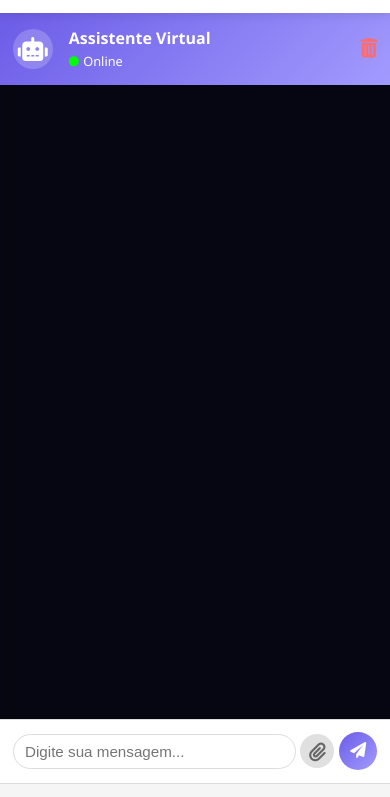
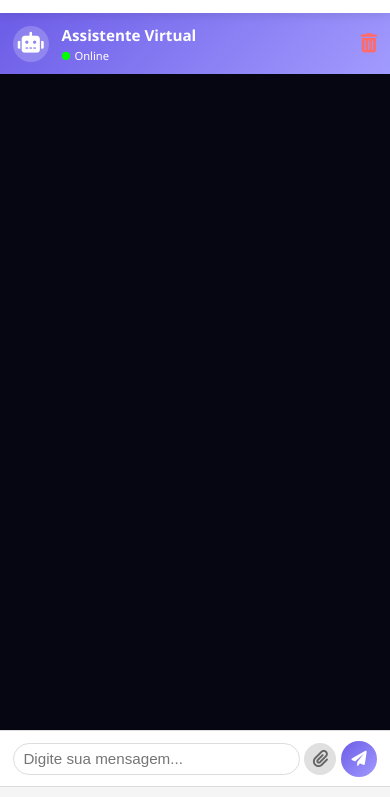
Before and after one commit to Trutabk/projeto-saas, a website with bundled scripts: page frontend/chat.html in a window 390 px wide. Shown: the part 65-862 px from the top of the page. Built offline with nearby package versions, Linux system fonts and the light colour scheme; no server answers; sample sign-in values are in the browser's storage.

Commit message:
Ajusta chat.css para mais espaço horizontal e vertical (90% da tela)

```diff
--- a/frontend/css/chat.css
+++ b/frontend/css/chat.css
@@ -131,7 +131,8 @@
   flex-direction: column;
   background: var(--bg-chat);
   backdrop-filter: blur(10px);
-  max-width: 800px;
+  width: 90vw;                /* 90% da largura da viewport */
+  max-width: none;            /* Remove limites fixos */
   margin: 0 auto;
   border-radius: 20px;
   box-shadow: 0 10px 30px rgba(0,0,0,0.1);
@@ -142,43 +143,43 @@
 .chat-header {
   display: flex;
   align-items: center;
-  gap: 1rem;
-  padding: 1rem;
+  gap: 0.8rem;                /* Reduzido para economizar espaço */
+  padding: 0.6rem 1rem;       /* Padding vertical menor */
   background: var(--gradient);
   color: white;
 }
 
 .chat-avatar {
-  width: 50px;
-  height: 50px;
+  width: 40px;                /* Reduzido de 50px */
+  height: 40px;
   border-radius: 50%;
   background: rgba(255,255,255,0.2);
   display: flex;
   align-items: center;
   justify-content: center;
-  font-size: 2rem;
+  font-size: 1.6rem;          /* Ajustado */
 }
 
 .chat-title h2 {
   margin: 0;
-  font-size: 1.2rem;
+  font-size: 1rem;            /* Reduzido de 1.2rem */
 }
 
 .status {
-  font-size: 0.8rem;
+  font-size: 0.7rem;          /* Reduzido */
   display: flex;
   align-items: center;
   gap: 0.3rem;
 }
 .status i {
-  font-size: 0.6rem;
+  font-size: 0.5rem;          /* Reduzido */
   color: #00ff00;
   animation: pulse 1.5s infinite;
 }
 
 /* ===== ÁREA DE MENSAGENS ===== */
 .chat-messages {
-  flex: 1;
+  flex: 9 1 0;                /* Ocupa 90% do espaço disponível */
   padding: 1rem;
   overflow-y: auto;
   display: flex;
@@ -346,14 +347,14 @@ pre:hover .copy-button {
   display: flex;
   align-items: center;
   gap: 0.5rem;
-  padding: 1rem;
+  padding: 0.6rem 1rem;       /* Padding vertical reduzido */
   background: white;
   border-top: 1px solid #ddd;
 }
 
 .chat-input-area input[type="text"] {
   flex: 1;
-  padding: 0.8rem 1rem;
+  padding: 0.6rem 1rem;       /* Reduzido de 0.8rem */
   border: 1px solid #ddd;
   border-radius: 50px;
   outline: none;
@@ -361,12 +362,12 @@ pre:hover .copy-button {
 }
 
 .file-label {
-  font-size: 1.5rem;
+  font-size: 1.3rem;          /* Reduzido de 1.5rem */
   cursor: pointer;
   color: #666;
   transition: color 0.3s;
-  width: 40px;
-  height: 40px;
+  width: 36px;                /* Reduzido de 40px */
+  height: 36px;
   display: flex;
   align-items: center;
   justify-content: center;
@@ -381,10 +382,10 @@ pre:hover .copy-button {
   background: var(--gradient);
   border: none;
   border-radius: 50%;
-  width: 50px;
-  height: 50px;
+  width: 44px;                /* Reduzido de 50px */
+  height: 44px;
   color: white;
-  font-size: 1.2rem;
+  font-size: 1.1rem;          /* Reduzido de 1.2rem */
   cursor: pointer;
   transition: transform 0.3s, box-shadow 0.3s;
 }
@@ -398,7 +399,7 @@ pre:hover .copy-button {
   display: flex;
   flex-wrap: wrap;
   gap: 0.5rem;
-  padding: 0.5rem 1rem;
+  padding: 0.4rem 1rem;       /* Reduzido verticalmente */
   background: #f5f5f5;
   border-top: 1px solid #ddd;
 }
@@ -406,8 +407,8 @@ pre:hover .copy-button {
 .preview-item {
   background: white;
   border-radius: 20px;
-  padding: 0.3rem 0.8rem;
-  font-size: 0.9rem;
+  padding: 0.2rem 0.7rem;     /* Reduzido */
+  font-size: 0.85rem;         /* Reduzido de 0.9rem */
   display: flex;
   align-items: center;
   gap: 0.3rem;
@@ -448,7 +449,7 @@ pre:hover .copy-button {
   }
 
   .chat-container {
-    width: 100%;
+    width: 100%;              /* Em mobile ocupa toda a largura */
     margin-left: 0;
     transition: margin-left 0.3s ease;
     border-radius: 0;
@@ -457,17 +458,17 @@ pre:hover .copy-button {
   }
 
   .chat-header {
-    padding: 0.8rem;
+    padding: 0.6rem 0.8rem;   /* Ajustado */
   }
 
   .chat-avatar {
-    width: 40px;
-    height: 40px;
-    font-size: 1.5rem;
+    width: 36px;
+    height: 36px;
+    font-size: 1.3rem;
   }
 
   .chat-title h2 {
-    font-size: 1rem;
+    font-size: 0.95rem;
   }
 
   .message {
@@ -477,33 +478,33 @@ pre:hover .copy-button {
   }
 
   .chat-input-area {
-    padding: 0.8rem;
+    padding: 0.6rem 0.8rem;
   }
 
   .chat-input-area input[type="text"] {
-    padding: 0.6rem 0.8rem;
+    padding: 0.5rem 0.8rem;
     font-size: 0.95rem;
   }
 
   .file-label {
-    width: 36px;
-    height: 36px;
-    font-size: 1.2rem;
+    width: 34px;
+    height: 34px;
+    font-size: 1.1rem;
   }
 
   #sendBtn {
-    width: 42px;
-    height: 42px;
-    font-size: 1rem;
+    width: 40px;
+    height: 40px;
+    font-size: 0.95rem;
   }
 
   .file-preview {
-    padding: 0.4rem 0.8rem;
+    padding: 0.3rem 0.8rem;
   }
 
   .preview-item {
-    padding: 0.2rem 0.6rem;
-    font-size: 0.8rem;
+    padding: 0.2rem 0.5rem;
+    font-size: 0.75rem;
   }
 }
 
@@ -518,17 +519,17 @@ pre:hover .copy-button {
   }
 
   .chat-input-area input[type="text"] {
-    padding: 0.5rem 0.7rem;
+    padding: 0.4rem 0.6rem;
   }
 
   .file-label {
-    width: 34px;
-    height: 34px;
+    width: 32px;
+    height: 32px;
   }
 
   #sendBtn {
-    width: 38px;
-    height: 38px;
+    width: 36px;
+    height: 36px;
   }
 }
 
@@ -543,10 +544,7 @@ pre:hover .copy-button {
 }
 
 @media (min-width: 1200px) {
-  .chat-container {
-    max-width: 900px;
-  }
-
+  /* Removido o max-width fixo de 900px, agora usa 90vw definido acima */
   .message {
     max-width: 65%;
   }
```
